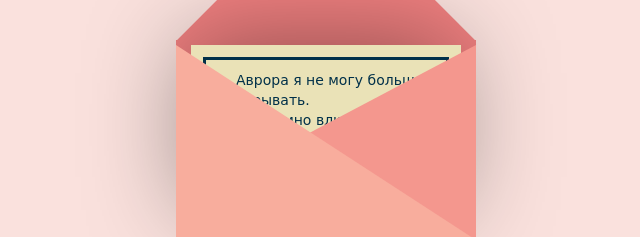
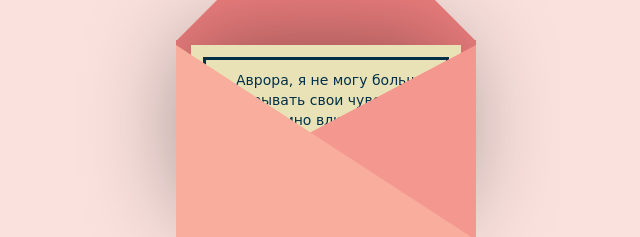
Before and after one commit to lirm0x/-, a plain HTML site: page index.html in a window 1280 px wide. Shown: the part 298-535 px from the top of the page, 314-954 px from the left. Drawn offline with Linux system fonts and the light colour scheme.

Commit message:
first commit

```diff
--- a/index.html
+++ b/index.html
@@ -14,7 +14,7 @@
             <div class="envelope"></div>
             <div class="front"></div>
             <div class="card">
-                <div class="text">Аврора я не могу больше скрывать.</br> Я безумно влюблен в тебя. Можем ли мы быть вместе?</br></div>
+                <div class="text">Аврора, я не могу больше скрывать свои чувства.</br> Я безумно влюблен в тебя. Можем ли мы быть вместе?</br></div>
                 <div class="heart"></div>
         </div>
         <div class="hearts">
```
